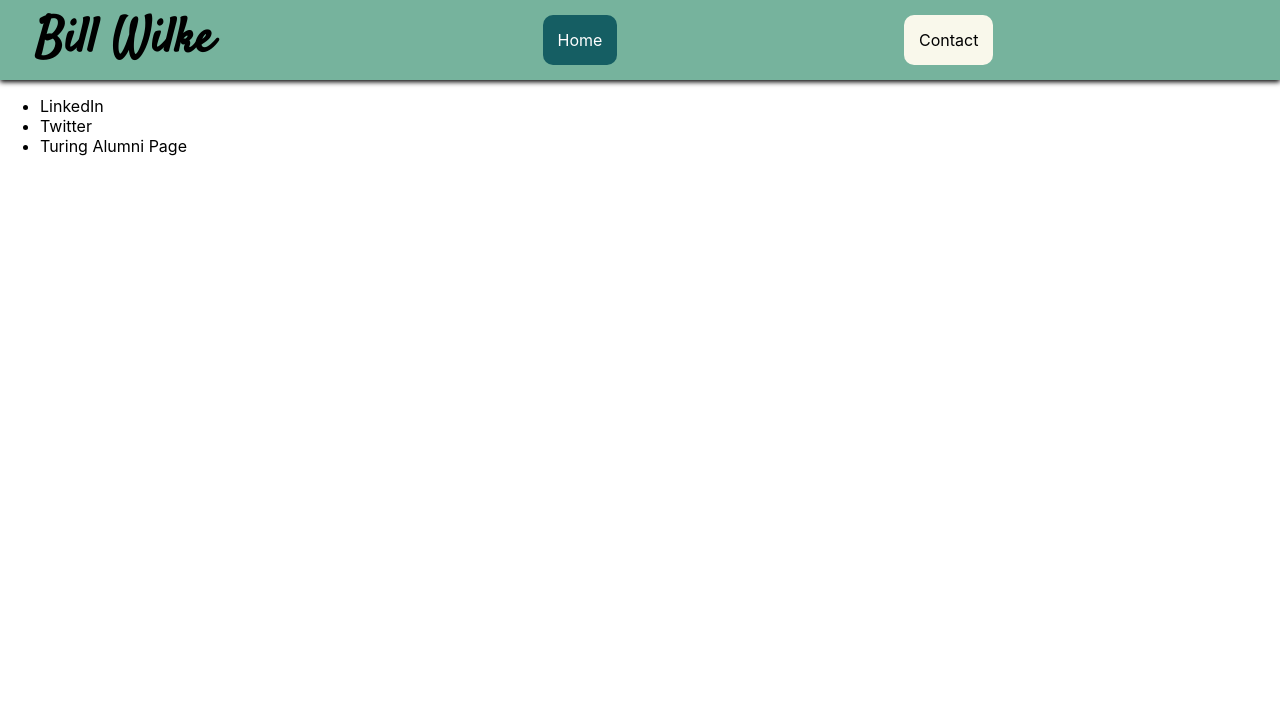
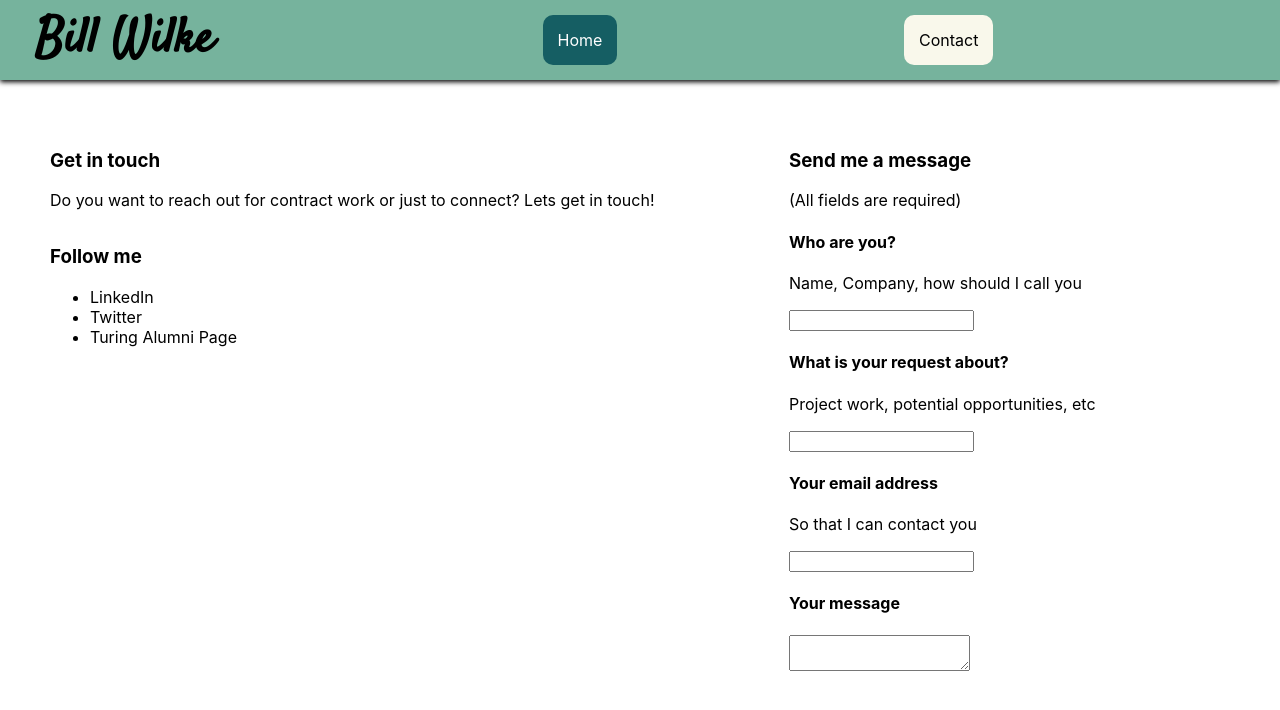
Before and after one commit to Billwilke42/personal-website, a React (Create React App) app: page /contact in a window 1280 px wide. Shown: the top 710 px of the page. Built offline with nearby package versions, Linux system fonts and the light colour scheme.

Commit message:
Lays base for contact page

```diff
--- a/src/ContactContainer/ContactContainer.css
+++ b/src/ContactContainer/ContactContainer.css
@@ -0,0 +1,13 @@
+.contact-container {
+  height: 90vh;
+  margin-top: 10vh;
+  padding: 50px;
+  display: flex;
+  flex-direction: column;
+  flex-wrap: wrap;
+}
+
+.follow-me {
+  height: 50vh;
+  width: 15vw
+}
--- a/src/ContactContainer/ContactContainer.js
+++ b/src/ContactContainer/ContactContainer.js
@@ -1,4 +1,5 @@
 import React from 'react'
+import './ContactContainer.css'
 
 const ContactContainer = () => {
 
@@ -11,13 +12,28 @@ const ContactContainer = () => {
           <p>Do you want to reach out for contract work or just to connect? Lets get in touch!</p>
         </div>
         <div className='follow-me'>
+          <h3>Follow me</h3>
           <ul>
             <li>LinkedIn</li>
             <li>Twitter</li>
             <li>Turing Alumni Page</li>
           </ul>
         </div>
-        <div className='send-a-message'></div>
+        <div className='send-a-message'>
+          <h3>Send me a message</h3>
+          <p>(All fields are required)</p>
+          <h4>Who are you?</h4>
+          <p>Name, Company, how should I call you</p>
+          <input type='text'></input>
+          <h4>What is your request about?</h4>
+          <p>Project work, potential opportunities, etc</p>
+          <input type='text'></input>
+          <h4>Your email address</h4>
+          <p>So that I can contact you</p>
+          <input type='text'></input>
+          <h4>Your message</h4>
+          <textarea></textarea>
+        </div>
       </section>
   )
 
```
